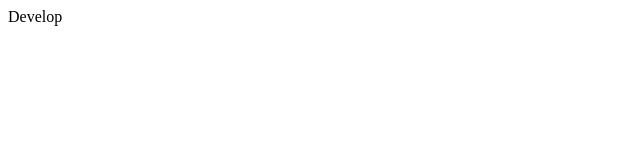
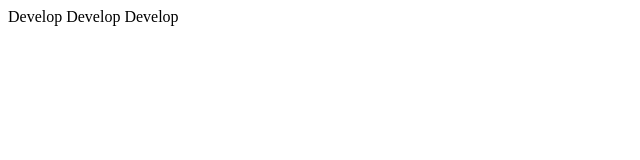
Before and after one commit to groot007/git, a plain HTML site: page index.html in a window 1280 px wide. Shown: the whole page, without its empty margins (0-640 px from the left). Drawn offline with Linux system fonts and the light colour scheme.

Commit message:
develop add

```diff
--- a/index.html
+++ b/index.html
@@ -6,5 +6,7 @@
 </head>
 <body>
     <span>Develop</span>
+    <span>Develop</span>
+    <span>Develop</span>
 </body>
 </html>
```
